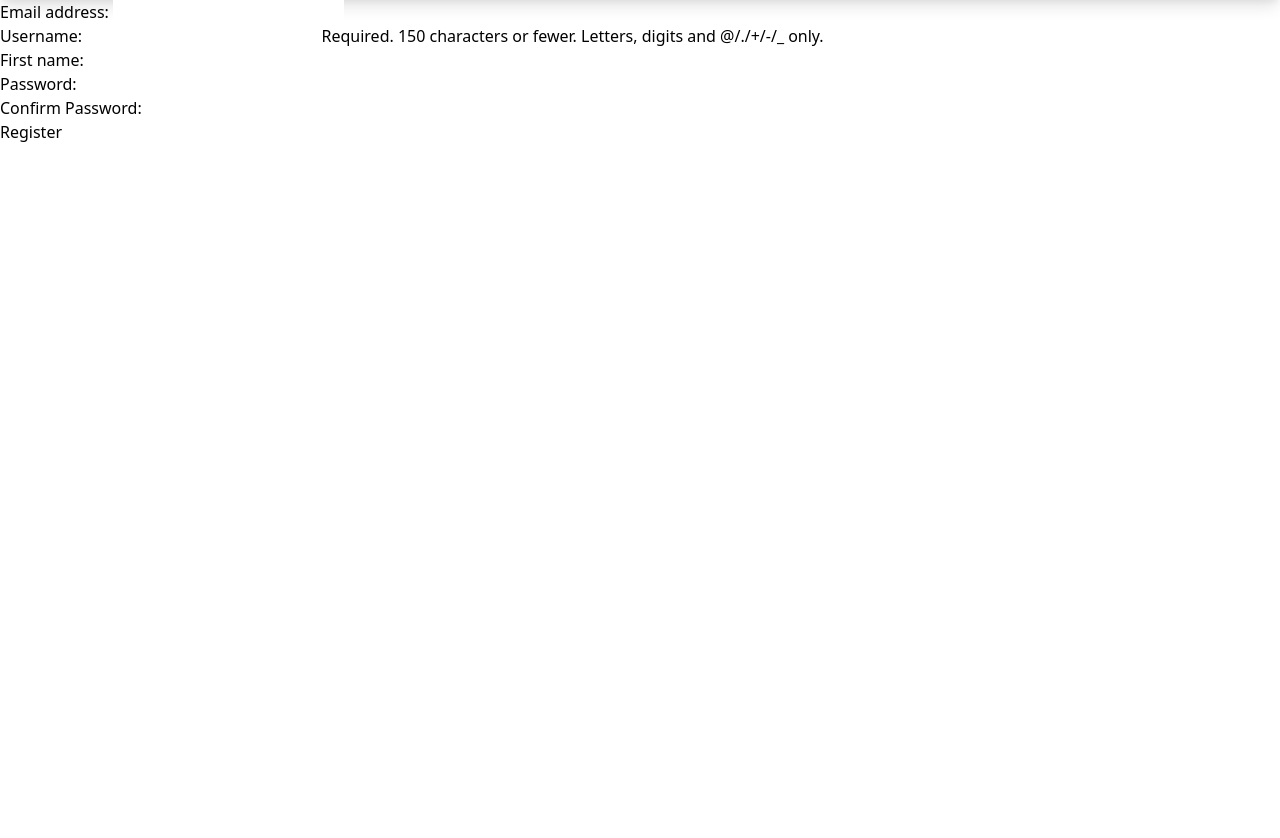
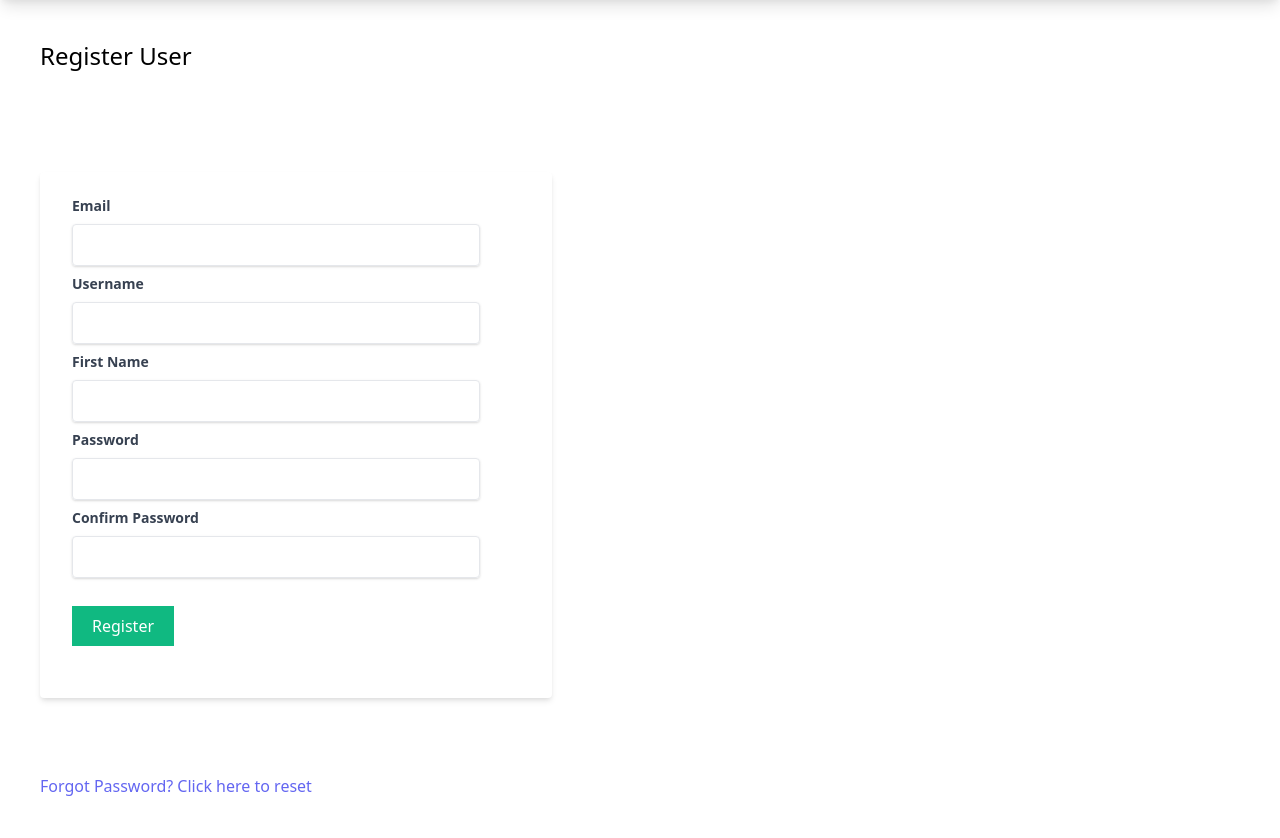
Before and after one commit to Harshs0891/Social-Media-App, a Django app: page /users/register/ in a window 1280 px wide. Shown: the part 32-870 px from the top of the page. Before the commit the page ends 174 px from the top, so only its background shows below. Run offline with Django 5.2, Linux system fonts and the light colour scheme; style sheets or scripts are compiled from the project's sources.

Commit message:
styled login and register page

```diff
--- a/users/templates/users/register.html
+++ b/users/templates/users/register.html
@@ -1,9 +1,36 @@
 {% extends "users/base.html" %}
 {% block body %}
-<form action="" method="post">
-    {% csrf_token %}
-    {{ user_form.as_p }}
-    {% comment %} <input type="submit" value="Submit"> {% endcomment %}
-    <button type="submit">Register</button>
-</form>
+
+<h1 class="text-2xl m-10">Register User</h1>
+
+
+<div class="container py-5 ">
+
+    <form action="" method="post" class="bg-white shadow-md m-10 w-2/5 rounded px-8 pt-6 pb-8 mb-4">
+        {% csrf_token %}
+        <div class="mb-2">
+            <label class="block text-gray-700 text-sm font-bold mb-2" for="">Email</label>
+            <div class="shadow text-gray-700 appearance-none border rounded py-2 px-3 mr-10">{{ user_form.email }}</div>
+        </div>
+        <div class="mb-2">
+            <label class="block text-gray-700 text-sm font-bold mb-2" for="">Username</label>
+            <div class="shadow text-gray-700 appearance-none border rounded py-2 px-3 mr-10">{{ user_form.username }}</div>
+        </div>
+        <div class="mb-2">
+            <label class="block text-gray-700 text-sm font-bold mb-2" for="">First Name</label>
+            <div class="shadow text-gray-700 appearance-none border rounded py-2 px-3 mr-10">{{ user_form.first_name }}</div>
+        </div>
+        <div class="mb-2">
+            <label class="block text-gray-700 text-sm font-bold mb-2" for="">Password</label>
+            <div class="shadow text-gray-700 appearance-none border rounded py-2 px-3 mr-10">{{ user_form.password }}</div>
+        </div>
+        <div class="mb-2">
+            <label class="block text-gray-700 text-sm font-bold mb-2" for="">Confirm Password</label>
+            <div class="shadow text-gray-700 appearance-none border rounded py-2 px-3 mr-10">{{ user_form.password2 }}</div>
+        </div>
+
+        <button type="submit" class="text-white bg-green-500 px-5 py-2 my-5">Register</button>
+    </form>
+</div>
+    <p class="px-10 py-10" ><a class="text-indigo-500" href="{% url "password_reset" %}">Forgot Password? Click here to reset</a></p>
 {% endblock body %}
```
Also changed, not shown: users/templates/users/login.html (+24 -6 lines), db.sqlite3.
